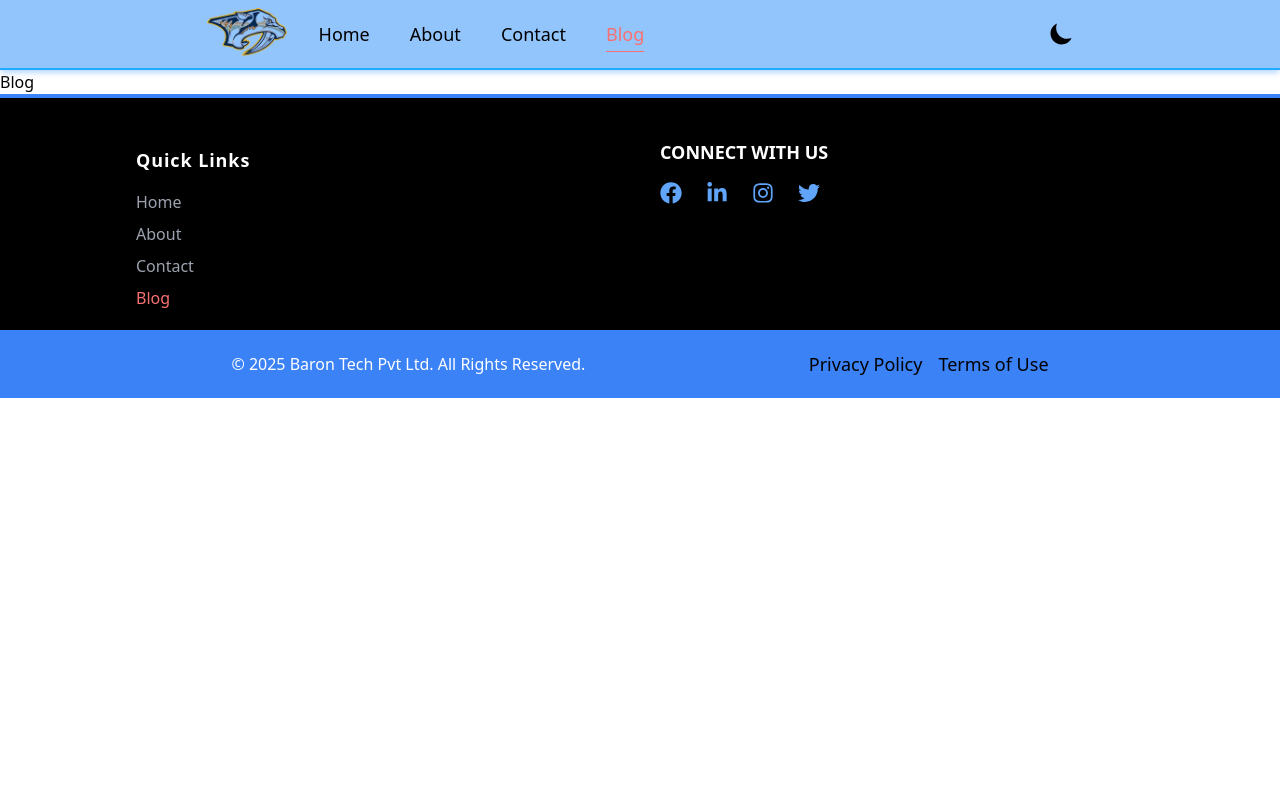
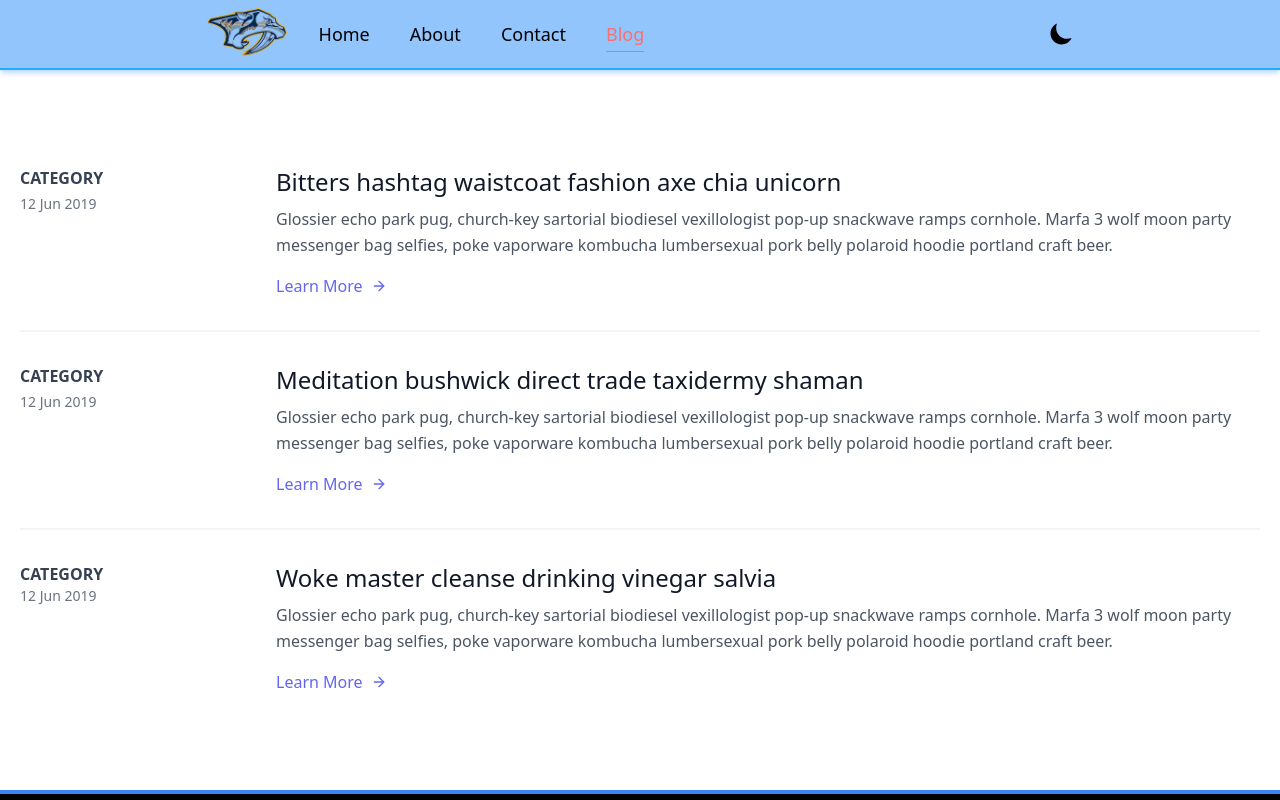
Before and after one commit to WajeehSindhu/react-team, a React (Vite) app: page /blog in a window 1280 px wide. Shown: the top 800 px of the page. Built offline with nearby package versions, Linux system fonts and the light colour scheme.

Commit message:
Updated Blog.jsx

```diff
--- a/src/pages/Blog.jsx
+++ b/src/pages/Blog.jsx
@@ -5,7 +5,60 @@
     document.title = "Blog | Team Work"
    },[])
   return (
- <h1>Blog</h1>
+    <section class="text-gray-600 body-font overflow-hidden">
+    <div class="container px-5 py-24 mx-auto">
+      <div class="-my-8 divide-y-2 divide-gray-100">
+        <div class="py-8 flex flex-wrap md:flex-nowrap">
+          <div class="md:w-64 md:mb-0 mb-6 flex-shrink-0 flex flex-col">
+            <span class="font-semibold title-font text-gray-700">CATEGORY</span>
+            <span class="mt-1 text-gray-500 text-sm">12 Jun 2019</span>
+          </div>
+          <div class="md:flex-grow">
+            <h2 class="text-2xl font-medium text-gray-900 title-font mb-2">Bitters hashtag waistcoat fashion axe chia unicorn</h2>
+            <p class="leading-relaxed">Glossier echo park pug, church-key sartorial biodiesel vexillologist pop-up snackwave ramps cornhole. Marfa 3 wolf moon party messenger bag selfies, poke vaporware kombucha lumbersexual pork belly polaroid hoodie portland craft beer.</p>
+            <a class="text-indigo-500 inline-flex items-center mt-4">Learn More
+              <svg class="w-4 h-4 ml-2" viewBox="0 0 24 24" stroke="currentColor" stroke-width="2" fill="none" stroke-linecap="round" stroke-linejoin="round">
+                <path d="M5 12h14"></path>
+                <path d="M12 5l7 7-7 7"></path>
+              </svg>
+            </a>
+          </div>
+        </div>
+        <div class="py-8 flex flex-wrap md:flex-nowrap">
+          <div class="md:w-64 md:mb-0 mb-6 flex-shrink-0 flex flex-col">
+            <span class="font-semibold title-font text-gray-700">CATEGORY</span>
+            <span class="mt-1 text-gray-500 text-sm">12 Jun 2019</span>
+          </div>
+          <div class="md:flex-grow">
+            <h2 class="text-2xl font-medium text-gray-900 title-font mb-2">Meditation bushwick direct trade taxidermy shaman</h2>
+            <p class="leading-relaxed">Glossier echo park pug, church-key sartorial biodiesel vexillologist pop-up snackwave ramps cornhole. Marfa 3 wolf moon party messenger bag selfies, poke vaporware kombucha lumbersexual pork belly polaroid hoodie portland craft beer.</p>
+            <a class="text-indigo-500 inline-flex items-center mt-4">Learn More
+              <svg class="w-4 h-4 ml-2" viewBox="0 0 24 24" stroke="currentColor" stroke-width="2" fill="none" stroke-linecap="round" stroke-linejoin="round">
+                <path d="M5 12h14"></path>
+                <path d="M12 5l7 7-7 7"></path>
+              </svg>
+            </a>
+          </div>
+        </div>
+        <div class="py-8 flex flex-wrap md:flex-nowrap">
+          <div class="md:w-64 md:mb-0 mb-6 flex-shrink-0 flex flex-col">
+            <span class="font-semibold title-font text-gray-700">CATEGORY</span>
+            <span class="text-sm text-gray-500">12 Jun 2019</span>
+          </div>
+          <div class="md:flex-grow">
+            <h2 class="text-2xl font-medium text-gray-900 title-font mb-2">Woke master cleanse drinking vinegar salvia</h2>
+            <p class="leading-relaxed">Glossier echo park pug, church-key sartorial biodiesel vexillologist pop-up snackwave ramps cornhole. Marfa 3 wolf moon party messenger bag selfies, poke vaporware kombucha lumbersexual pork belly polaroid hoodie portland craft beer.</p>
+            <a class="text-indigo-500 inline-flex items-center mt-4">Learn More
+              <svg class="w-4 h-4 ml-2" viewBox="0 0 24 24" stroke="currentColor" stroke-width="2" fill="none" stroke-linecap="round" stroke-linejoin="round">
+                <path d="M5 12h14"></path>
+                <path d="M12 5l7 7-7 7"></path>
+              </svg>
+            </a>
+          </div>
+        </div>
+      </div>
+    </div>
+  </section>
 
   )
 }
```
